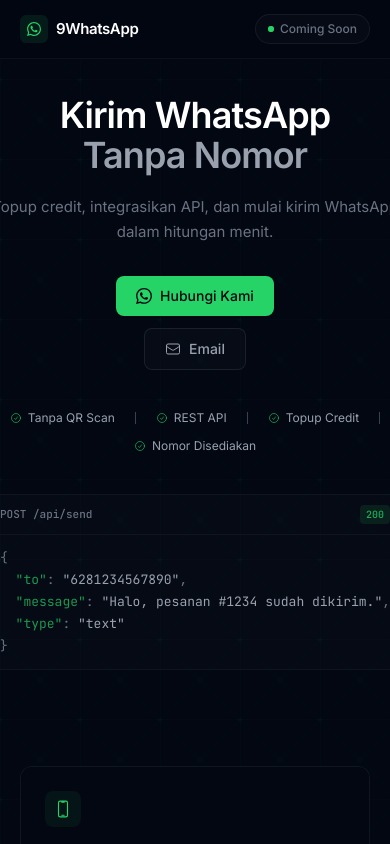
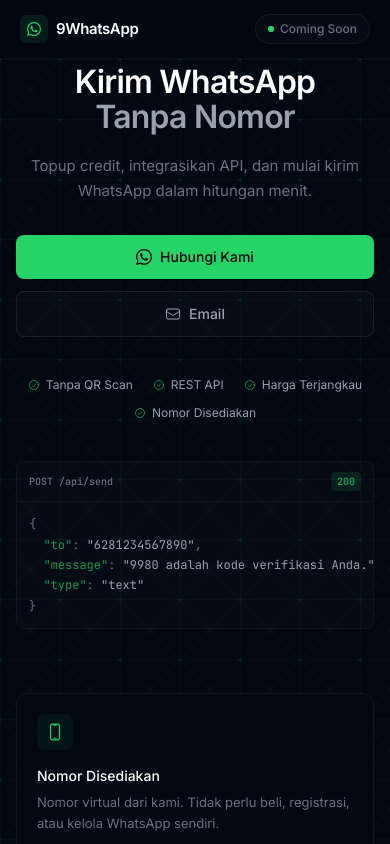
Before and after one commit to 9Whatsapp/landing-page, a Nuxt app: page / in a window 390 px wide. Shown: the top 844 px of the page. Built offline with nearby package versions, Linux system fonts and the light colour scheme.

Commit message:
style: refine layout and styles in HeroSection, Footer, TrustPoints, and main.css

```diff
--- a/assets/css/main.css
+++ b/assets/css/main.css
@@ -33,15 +33,15 @@
 
 .network-bg {
   background-image:
-    linear-gradient(90deg, rgba(37, 211, 102, 0.02) 1px, transparent 1px),
-    linear-gradient(0deg, rgba(37, 211, 102, 0.02) 1px, transparent 1px),
-    linear-gradient(45deg, transparent 48%, rgba(37, 211, 102, 0.01) 48%, rgba(37, 211, 102, 0.01) 52%, transparent 52%),
-    linear-gradient(-45deg, transparent 48%, rgba(37, 211, 102, 0.01) 48%, rgba(37, 211, 102, 0.01) 52%, transparent 52%);
+    linear-gradient(90deg, rgba(37, 211, 102, 0.045) 1px, transparent 1px),
+    linear-gradient(0deg, rgba(37, 211, 102, 0.045) 1px, transparent 1px),
+    linear-gradient(45deg, transparent 48%, rgba(37, 211, 102, 0.02) 48%, rgba(37, 211, 102, 0.02) 52%, transparent 52%),
+    linear-gradient(-45deg, transparent 48%, rgba(37, 211, 102, 0.02) 48%, rgba(37, 211, 102, 0.02) 52%, transparent 52%);
   background-size:
-    80px 80px,
-    80px 80px,
-    80px 80px,
-    80px 80px;
+    60px 60px,
+    60px 60px,
+    60px 60px,
+    60px 60px;
 }
 
 .network-bg::after {
@@ -49,9 +49,9 @@
   position: absolute;
   inset: 0;
   background-image:
-    radial-gradient(circle, rgba(37, 211, 102, 0.04) 1px, transparent 1px);
-  background-size: 80px 80px;
-  background-position: 40px 40px;
+    radial-gradient(circle, rgba(37, 211, 102, 0.07) 1px, transparent 1px);
+  background-size: 60px 60px;
+  background-position: 30px 30px;
 }
 
 @media (prefers-reduced-motion: reduce) {
--- a/components/Footer.vue
+++ b/components/Footer.vue
@@ -1,6 +1,6 @@
 <template>
-  <footer class="border-t border-white/[0.04] py-8">
-    <div class="mx-auto flex max-w-5xl flex-col items-center justify-between gap-4 px-5 sm:flex-row sm:px-8">
+  <footer class="border-t border-white/[0.04] py-6 sm:py-8">
+    <div class="mx-auto flex max-w-5xl flex-col items-center justify-between gap-3 px-4 sm:flex-row sm:gap-4 sm:px-8">
       <div class="flex items-center gap-3 text-sm">
         <span class="font-medium text-gray-400">9WhatsApp</span>
         <span class="hidden text-gray-700 sm:inline">/</span>
--- a/components/HeroSection.vue
+++ b/components/HeroSection.vue
@@ -1,8 +1,8 @@
 <template>
-  <section class="relative flex min-h-[55vh] items-center justify-center px-5 py-24 sm:px-8 sm:py-28 lg:py-32">
-    <div class="mx-auto max-w-2xl text-center">
+  <section class="relative flex min-h-[55vh] items-center justify-center px-4 py-16 sm:px-8 sm:py-28 lg:py-32">
+    <div class="mx-auto w-full max-w-2xl text-center">
       <h1
-        class="animate-fade-in text-[2.25rem] font-semibold leading-[1.1] tracking-tight text-white opacity-0 sm:text-5xl lg:text-[3.5rem]"
+        class="animate-fade-in text-[2rem] font-semibold leading-[1.1] tracking-tight text-white opacity-0 sm:text-5xl lg:text-[3.5rem]"
         style="animation-delay: 0ms"
       >
         Kirim WhatsApp<br />
@@ -17,14 +17,14 @@
       </p>
 
       <div
-        class="animate-fade-in mt-8 flex flex-col items-center gap-3 opacity-0 sm:flex-row sm:justify-center"
+        class="animate-fade-in mt-8 flex flex-col items-stretch gap-3 opacity-0 sm:items-center sm:flex-row sm:justify-center"
         style="animation-delay: 200ms"
       >
         <a
           href="https://wa.me/6281234567890"
           target="_blank"
           rel="noopener noreferrer"
-          class="inline-flex items-center gap-2 rounded-lg bg-whatsapp px-5 py-2.5 text-sm font-medium text-gray-950 transition-all hover:bg-whatsapp-dark hover:shadow-lg hover:shadow-whatsapp/10 focus-visible:ring-2 focus-visible:ring-whatsapp/50 focus-visible:outline-none"
+          class="inline-flex items-center justify-center gap-2 rounded-lg bg-whatsapp px-5 py-3 text-sm font-medium text-gray-950 transition-all hover:bg-whatsapp-dark hover:shadow-lg hover:shadow-whatsapp/10 focus-visible:ring-2 focus-visible:ring-whatsapp/50 focus-visible:outline-none sm:w-auto"
         >
           <svg class="h-4 w-4" fill="currentColor" viewBox="0 0 24 24" aria-hidden="true">
             <path d="M17.472 14.382c-.297-.149-1.758-.867-2.03-.967-.273-.099-.471-.148-.67.15-.197.297-.767.966-.94 1.164-.173.199-.347.223-.644.075-.297-.15-1.255-.463-2.39-1.475-.883-.788-1.48-1.761-1.653-2.059-.173-.297-.018-.458.13-.606.134-.133.298-.347.446-.52.149-.174.198-.298.298-.497.099-.198.05-.371-.025-.52-.075-.149-.669-1.612-.916-2.207-.242-.579-.487-.5-.669-.51-.173-.008-.371-.01-.57-.01-.198 0-.52.074-.792.372-.272.297-1.04 1.016-1.04 2.479 0 1.462 1.065 2.875 1.213 3.074.149.198 2.096 3.2 5.077 4.487.709.306 1.262.489 1.694.625.712.227 1.36.195 1.871.118.571-.085 1.758-.719 2.006-1.413.248-.694.248-1.289.173-1.413-.074-.124-.272-.198-.57-.347m-5.421 7.403h-.004a9.87 9.87 0 01-5.031-1.378l-.361-.214-3.741.982.998-3.648-.235-.374a9.86 9.86 0 01-1.51-5.26c.001-5.45 4.436-9.884 9.888-9.884 2.64 0 5.122 1.03 6.988 2.898a9.825 9.825 0 012.893 6.994c-.003 5.45-4.437 9.884-9.885 9.884m8.413-18.297A11.815 11.815 0 0012.05 0C5.495 0 .16 5.335.157 11.892c0 2.096.547 4.142 1.588 5.945L.057 24l6.305-1.654a11.882 11.882 0 005.683 1.448h.005c6.554 0 11.89-5.335 11.893-11.893a11.821 11.821 0 00-3.48-8.413z"/>
@@ -33,7 +33,7 @@
         </a>
         <a
           href="mailto:hi@9whatsapp.web.id"
-          class="inline-flex items-center gap-2 rounded-lg border border-white/[0.08] bg-white/[0.02] px-5 py-2.5 text-sm font-medium text-gray-400 transition-all hover:border-white/[0.12] hover:text-gray-300 focus-visible:ring-2 focus-visible:ring-white/20 focus-visible:outline-none"
+          class="inline-flex items-center justify-center gap-2 rounded-lg border border-white/[0.08] bg-white/[0.02] px-5 py-3 text-sm font-medium text-gray-400 transition-all hover:border-white/[0.12] hover:text-gray-300 focus-visible:ring-2 focus-visible:ring-white/20 focus-visible:outline-none sm:w-auto"
         >
           <svg class="h-4 w-4" fill="none" stroke="currentColor" stroke-width="1.5" viewBox="0 0 24 24" aria-hidden="true">
             <path stroke-linecap="round" stroke-linejoin="round" d="M21.75 6.75v10.5a2.25 2.25 0 01-2.25 2.25h-15a2.25 2.25 0 01-2.25-2.25V6.75m19.5 0A2.25 2.25 0 0019.5 4.5h-15a2.25 2.25 0 00-2.25 2.25m19.5 0v.243a2.25 2.25 0 01-1.07 1.916l-7.5 4.615a2.25 2.25 0 01-2.36 0L3.32 8.91a2.25 2.25 0 01-1.07-1.916V6.75"/>
@@ -52,21 +52,21 @@
           </svg>
           Tanpa QR Scan
         </span>
-        <span class="h-3 w-px bg-gray-700" aria-hidden="true"></span>
+        <span class="hidden h-3 w-px bg-gray-700 sm:inline-block" aria-hidden="true"></span>
         <span class="flex items-center gap-1.5 text-gray-400">
           <svg class="h-3 w-3 text-whatsapp/60" fill="none" stroke="currentColor" stroke-width="2" viewBox="0 0 24 24" aria-hidden="true">
             <path stroke-linecap="round" stroke-linejoin="round" d="M9 12.75L11.25 15 15 9.75M21 12a9 9 0 11-18 0 9 9 0 0118 0z"/>
           </svg>
           REST API
         </span>
-        <span class="h-3 w-px bg-gray-700" aria-hidden="true"></span>
+        <span class="hidden h-3 w-px bg-gray-700 sm:inline-block" aria-hidden="true"></span>
         <span class="flex items-center gap-1.5 text-gray-400">
           <svg class="h-3 w-3 text-whatsapp/60" fill="none" stroke="currentColor" stroke-width="2" viewBox="0 0 24 24" aria-hidden="true">
             <path stroke-linecap="round" stroke-linejoin="round" d="M9 12.75L11.25 15 15 9.75M21 12a9 9 0 11-18 0 9 9 0 0118 0z"/>
           </svg>
-          Topup Credit
+          Harga Terjangkau
         </span>
-        <span class="h-3 w-px bg-gray-700" aria-hidden="true"></span>
+        <span class="hidden h-3 w-px bg-gray-700 sm:inline-block" aria-hidden="true"></span>
         <span class="flex items-center gap-1.5 text-gray-400">
           <svg class="h-3 w-3 text-whatsapp/60" fill="none" stroke="currentColor" stroke-width="2" viewBox="0 0 24 24" aria-hidden="true">
             <path stroke-linecap="round" stroke-linejoin="round" d="M9 12.75L11.25 15 15 9.75M21 12a9 9 0 11-18 0 9 9 0 0118 0z"/>
@@ -79,13 +79,13 @@
         class="animate-fade-in mx-auto mt-10 w-full max-w-lg overflow-hidden rounded-lg border border-white/[0.04] bg-white/[0.015] text-left opacity-0"
         style="animation-delay: 400ms"
       >
-        <div class="flex items-center justify-between border-b border-white/[0.04] px-4 py-2.5">
-          <span class="font-mono text-[11px] font-medium text-gray-500">POST /api/send</span>
+        <div class="flex items-center justify-between border-b border-white/[0.04] px-3 py-2.5 sm:px-4">
+          <span class="font-mono text-[10px] font-medium text-gray-500 sm:text-[11px]">POST /api/send</span>
           <span class="rounded bg-whatsapp/10 px-1.5 py-0.5 font-mono text-[10px] font-medium text-whatsapp/80">200</span>
         </div>
-        <pre class="overflow-x-auto px-4 py-3 text-[13px] leading-[1.7]"><code class="font-mono"><span class="text-gray-500">{</span>
+        <pre class="overflow-x-auto px-3 py-3 text-[12px] leading-[1.7] sm:px-4 sm:text-[13px]"><code class="font-mono"><span class="text-gray-500">{</span>
   <span class="text-whatsapp/70">"to"</span><span class="text-gray-500">:</span> <span class="text-gray-400">"6281234567890"</span><span class="text-gray-500">,</span>
-  <span class="text-whatsapp/70">"message"</span><span class="text-gray-500">:</span> <span class="text-gray-400">"Halo, pesanan #1234 sudah dikirim."</span><span class="text-gray-500">,</span>
+  <span class="text-whatsapp/70">"message"</span><span class="text-gray-500">:</span> <span class="text-gray-400">"9980 adalah kode verifikasi Anda."</span><span class="text-gray-500">,</span>
   <span class="text-whatsapp/70">"type"</span><span class="text-gray-500">:</span> <span class="text-gray-400">"text"</span>
 <span class="text-gray-500">}</span></code></pre>
       </div>
--- a/components/TrustPoints.vue
+++ b/components/TrustPoints.vue
@@ -1,11 +1,11 @@
 <template>
-  <section class="px-5 pb-16 sm:px-8 sm:pb-24">
+  <section class="px-4 pb-16 sm:px-8 sm:pb-24">
     <div class="mx-auto max-w-5xl">
       <div class="grid grid-cols-1 gap-px overflow-hidden rounded-xl border border-white/[0.04] bg-white/[0.02] sm:grid-cols-2 lg:grid-cols-4">
         <div
           v-for="point in trustPoints"
           :key="point.title"
-          class="bg-gray-950 p-6"
+          class="bg-gray-950 p-5 sm:p-6"
         >
           <div class="mb-4 flex h-9 w-9 items-center justify-center rounded-lg bg-whatsapp/[0.06] text-whatsapp">
             <component :is="point.icon" class="h-[18px] w-[18px]" />
```
